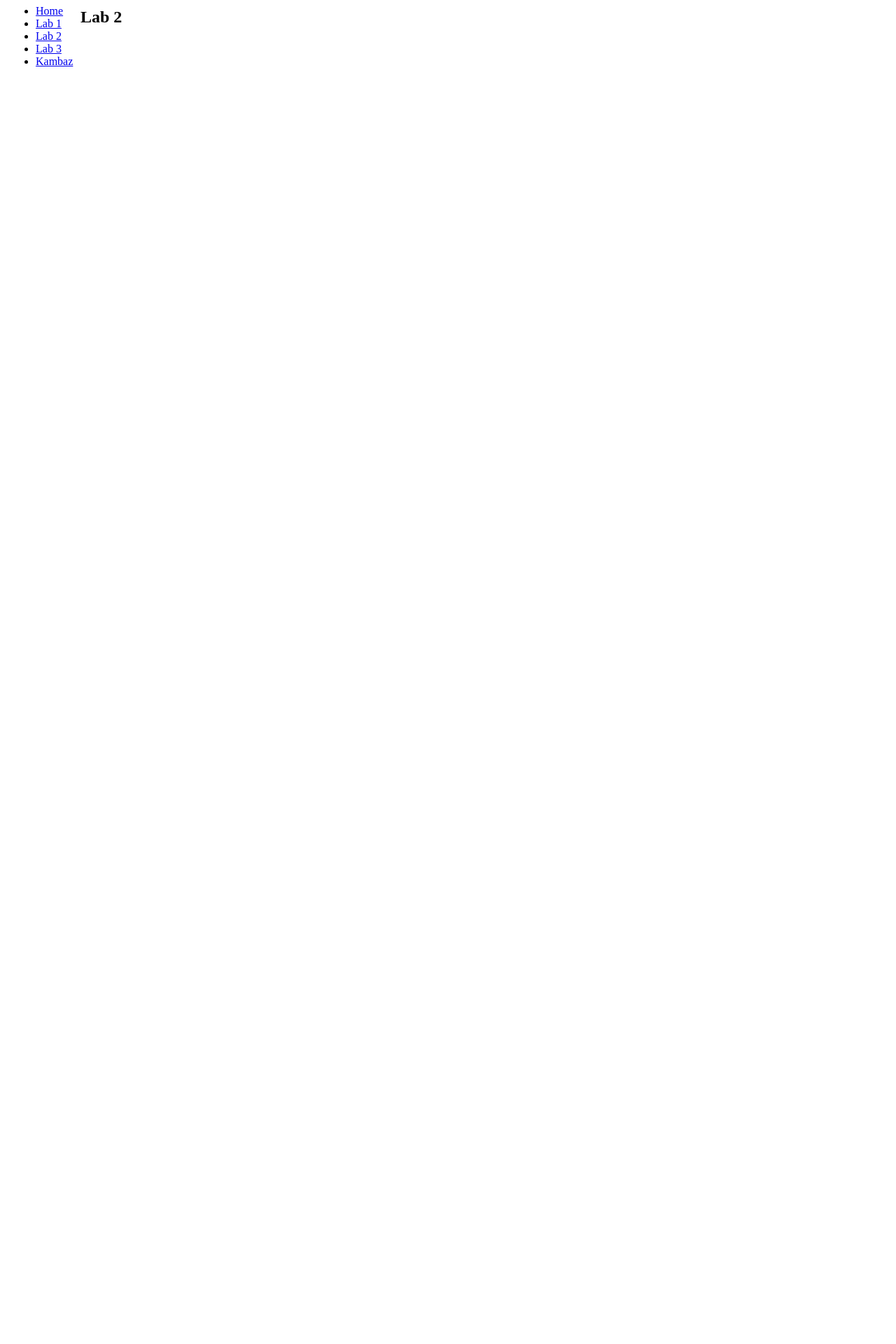
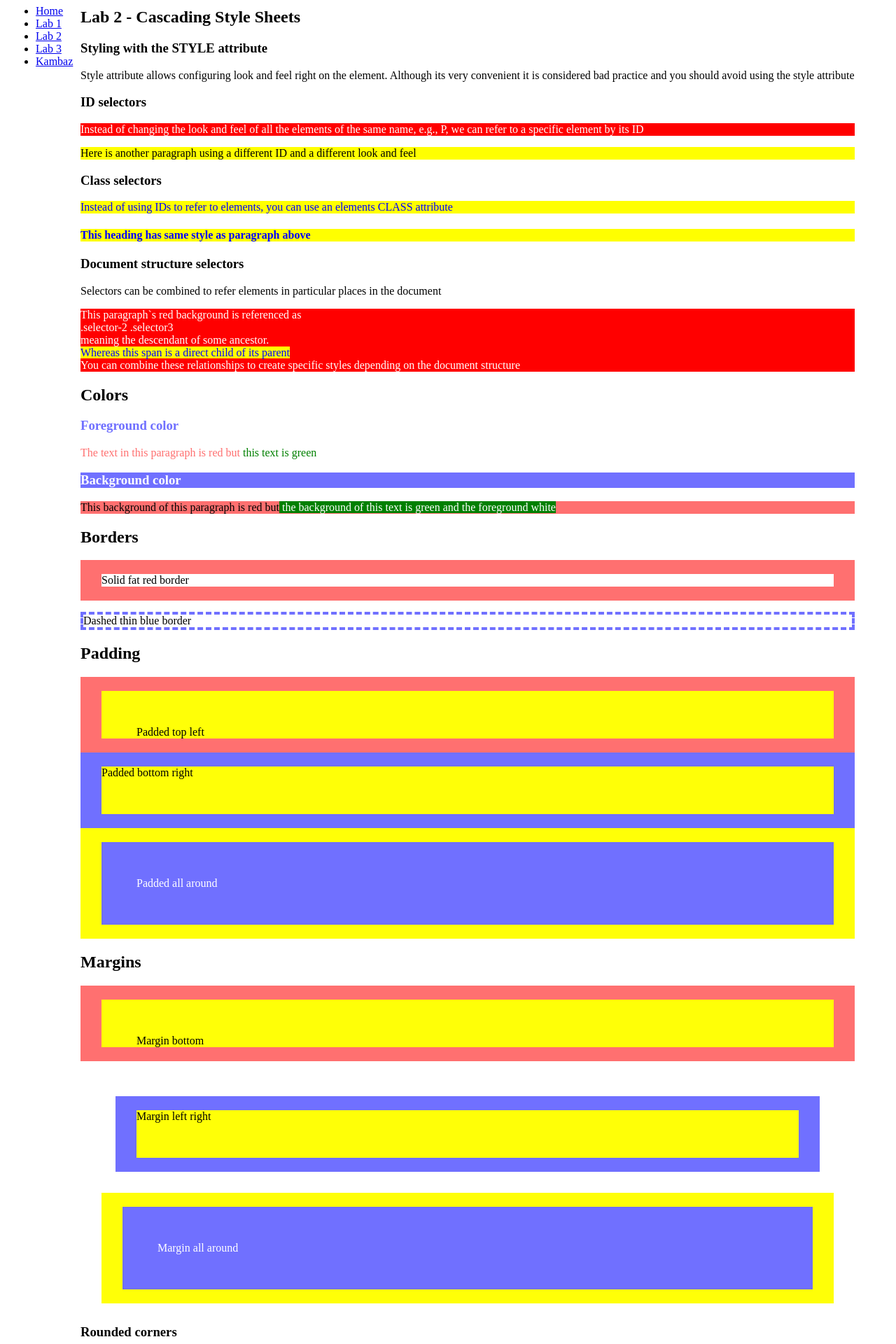
Before and after one commit to SophiaAva03/kambaz-next-js, a Next.js app: page /labs/lab2 in a window 1280 px wide. Shown: the part 20-1940 px from the top of the page at 70% size. Before the commit the page ends 800 px from the top, so only its background shows below. Built offline with nearby package versions, Linux system fonts and the light colour scheme.

Commit message:
a2 through corners

```diff
--- /dev/null
+++ b/app/labs/lab2/BackgroundColors.tsx
@@ -0,0 +1,12 @@
+export default function BackgroundColors() {
+    return (
+        <div id="wd-css-background-colors">
+            <h3 className="wd-bg-color-blue wd-fg-color-white">Background color</h3>
+            <p className="wd-bg-color-red wd-fg-color-black">
+                This background of this paragraph is red but
+                <span className="wd-bg-color-green wd-fg-color-white"> the background of this text is green and the foreground white
+                </span>
+            </p>
+        </div>
+    );
+}
--- /dev/null
+++ b/app/labs/lab2/Borders.tsx
@@ -0,0 +1,15 @@
+export default function Borders() {
+    return (
+        <div id="wd-css-borders">
+            <h2>Borders</h2>
+            <p className="wd-border-fat
+                wd-border-red wd-border-solid">
+                Solid fat red border
+            </p>
+            <p className="wd-border-thin
+                wd-border-blue wd-border-dashed">
+                Dashed thin blue border
+            </p>
+        </div>
+    );
+}
--- /dev/null
+++ b/app/labs/lab2/Corners.tsx
@@ -0,0 +1,23 @@
+export default function Corners() {
+    return (
+        <div id="wd-css-borders">
+            <h3>Rounded corners</h3>
+            <p className="wd-rounded-corners-top wd-border-thin
+                wd-border-blue wd-border-solid wd-padding-fat">
+                Rounded corners on the top
+            </p>
+            <p className="wd-rounded-corners-bottom
+                wd-border-thin wd-border-blue wd-border-solid wd-padding-fat">
+                Rounded corners at the bottom
+            </p>
+            <p className="wd-rounded-corners-all-around
+                wd-border-thin wd-border-blue wd-border-solid wd-padding-fat">
+                Rounded corners all around
+            </p>
+            <p className="wd-rounded-corners-inline
+                wd-border-thin wd-border-blue wd-border-solid wd-padding-fat">
+                Different rounded corners
+            </p>
+        </div>
+    );
+}
--- /dev/null
+++ b/app/labs/lab2/ForegroundColors.tsx
@@ -0,0 +1,12 @@
+export default function ForegroundColors() {
+    return (
+        <div id="wd-css-colors">
+            <h2>Colors</h2>
+            <h3 className="wd-fg-color-blue">Foreground color</h3>
+            <p className="wd-fg-color-red">
+                The text in this paragraph is red but
+                <span className="wd-fg-color-green"> this text is green</span>
+            </p>
+        </div>
+    );
+}
--- /dev/null
+++ b/app/labs/lab2/Margins.tsx
@@ -0,0 +1,22 @@
+export default function Margins() {
+    return (
+        <div id="wd-css-margins">
+            <h2>Margins</h2>
+            <div
+                className="wd-margin-bottom wd-padded-top-left wd-border-fat
+                        wd-border-red wd-border-solid wd-bg-color-yellow">
+                Margin bottom
+            </div>
+            <div
+                className="wd-margin-right-left wd-padded-bottom-right wd-border-fat
+                        wd-border-blue wd-border-solid wd-bg-color-yellow">
+                Margin left right
+            </div>
+            <div
+                className="wd-margin-all-around wd-padding-fat wd-border-fat
+                        wd-border-yellow wd-border-solid wd-bg-color-blue wd-fg-color-white">
+                Margin all around
+            </div>
+        </div>
+    );
+}
--- /dev/null
+++ b/app/labs/lab2/Padding.tsx
@@ -0,0 +1,19 @@
+export default function Padding() {
+    return (
+        <div id="wd-css-paddings">
+            <h2>Padding</h2>
+            <div className="wd-padded-top-left wd-border-fat
+                wd-border-red wd-border-solid wd-bg-color-yellow">
+                Padded top left
+            </div>
+            <div className="wd-padded-bottom-right wd-border-fat
+                wd-border-blue wd-border-solid wd-bg-color-yellow">
+                Padded bottom right
+            </div>
+            <div className="wd-padding-fat wd-border-fat
+                wd-border-yellow wd-border-solid wd-bg-color-blue wd-fg-color-white">
+                Padded all around
+            </div>
+        </div>
+    );
+}
--- /dev/null
+++ b/app/labs/lab2/index.css
@@ -0,0 +1,92 @@
+/*p {
+   background-color: green;
+   color: white;
+}*/
+
+p#wd-id-selector-1 {
+ background-color: red;
+ color: white;
+}
+p#wd-id-selector-2 {
+ background-color: yellow;
+ color: black;
+}
+
+.wd-class-selector {
+ background-color: yellow;
+ color: blue;
+}
+
+.wd-selector-1 .wd-selector-3 {
+   background-color: red;
+   color: white; }
+.wd-selector-2 > .wd-selector-3 > .wd-selector-4 {
+   background-color: yellow;
+   color: blue;  }
+
+
+.wd-fg-color-black { color: black; }
+.wd-fg-color-white { color: white; }
+.wd-fg-color-blue { color: #7070ff; }
+.wd-fg-color-red { color: #ff7070; }
+.wd-fg-color-green { color: green; }
+
+.wd-bg-color-yellow {
+   background-color: #ffff07; }
+.wd-bg-color-blue {
+   background-color: #7070ff; }
+.wd-bg-color-red {
+   background-color: #ff7070; }
+.wd-bg-color-green {
+   background-color: green; }
+.wd-bg-color-gray {
+   background-color: lightgray; }
+
+.wd-border-fat  { border-width: 20px 30px 20px 30px; }
+.wd-border-thin { border-width: 4px; }
+.wd-border-solid { border-style: solid; }
+.wd-border-dashed { border-style: dashed; }
+.wd-border-yellow { border-color: #ffff07; }
+.wd-border-red { border-color: #ff7070; }
+.wd-border-blue { border-color: #7070ff; }
+
+.wd-padded-top-left {
+  padding-top: 50px;
+  padding-left: 50px;
+}
+.wd-padded-bottom-right {
+  padding-bottom: 50px;
+  padding-right: 50px;
+}
+.wd-padding-fat {
+  padding: 50px;
+}
+
+.wd-margin-bottom {
+  margin-bottom: 50px;
+}
+
+.wd-margin-right-left {
+  margin-left: 50px;
+  margin-right: 50px;
+}
+
+.wd-margin-all-around {
+  margin: 30px;
+}
+
+
+.wd-rounded-corners-top {
+  border-top-left-radius: 40px;
+  border-top-right-radius: 40px;
+}
+.wd-rounded-corners-bottom {
+ border-bottom-left-radius: 40px;
+ border-bottom-right-radius: 40px;
+}
+.wd-rounded-corners-all-around {
+ border-radius: 50px;
+}
+.wd-rounded-corners-inline {
+ border-radius: 30px 0px 20px 50px;
+}
--- a/app/labs/lab2/page.tsx
+++ b/app/labs/lab2/page.tsx
@@ -1,6 +1,68 @@
+import "./index.css";
+import ForegroundColors from "./ForegroundColors";
+import BackgroundColors from "./BackgroundColors";
+import Borders from "./Borders";
+import Padding from "./Padding";
+import Margins from "./Margins";
+import Corners from "./Corners";
+
 export default function Lab2() {
   return (
-    <div>
-      <h2>Lab 2</h2>
+    <div id="wd-lab2">
+      <h2>Lab 2 - Cascading Style Sheets</h2>
+      <h3>Styling with the STYLE attribute</h3>
+      <p>
+        Style attribute allows configuring look and feel right on the element. Although its very convenient
+        it is considered bad practice and you should avoid using the style attribute
+      </p>
+      <div id="wd-css-id-selectors">
+        <h3>ID selectors</h3>
+        <p id="wd-id-selector-1">
+          Instead of changing the look and feel of all the
+          elements of the same name, e.g., P, we can refer to a specific element by its ID
+        </p>
+        <p id="wd-id-selector-2">
+          Here is another paragraph using a different ID and a different look and feel
+        </p>
+      </div>
+      <div id="wd-css-class-selectors">
+        <h3>Class selectors</h3>
+        <p className="wd-class-selector">
+          Instead of using IDs to refer to elements, you can use an elements CLASS attribute
+        </p>
+        <h4 className="wd-class-selector">
+          This heading has same style as paragraph above
+        </h4>
+      </div>
+      <div id="wd-css-document-structure">
+        <div className="wd-selector-1">
+          <h3>Document structure selectors</h3>
+          <div className="wd-selector-2">
+            Selectors can be combined to refer elements in particular
+            places in the document
+            <p className="wd-selector-3">
+              This paragraph`s red background is referenced as
+              <br />
+              .selector-2 .selector3
+              <br />
+              meaning the descendant of some ancestor.
+              <br />
+              <span className="wd-selector-4">
+                Whereas this span is a direct child of its parent
+              </span>
+              <br />
+                You can combine these relationships to create specific
+                styles depending on the document structure
+            </p>
+          </div>
+        </div>
+      </div>
+      <ForegroundColors />
+      <BackgroundColors />
+      <Borders />
+      <Padding />
+      <Margins />
+      <Corners />
     </div>
-);}
+  );
+}
```
